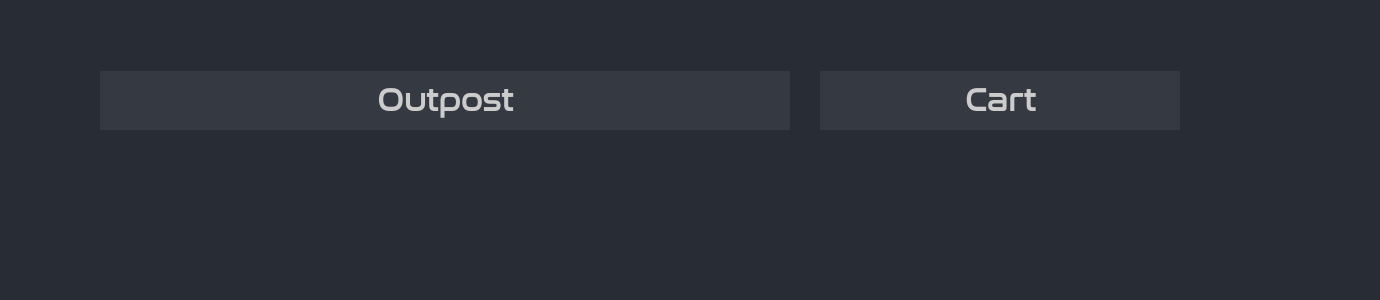
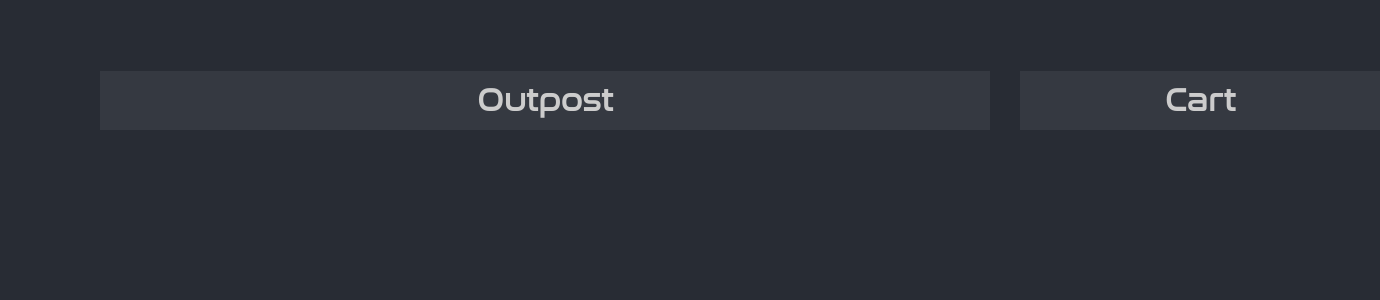
Before and after one commit to lightspeed-academy/lightspeed-react-cosmic-traders, a React (Create React App) app: page / in a window 1280 px wide. Shown: the top 300 px of the page, 1380 px wide, since content can reach past the window. Built offline with nearby package versions, Linux system fonts and the light colour scheme.

Commit message:
08-UsingCssModulesWithReact Complete

```diff
--- a/src/App.js
+++ b/src/App.js
@@ -1,8 +1,11 @@
 import Outpost from './outpost/Outpost'
+import styles from './App.module.css'
 
 function App() {
   return (
-    <Outpost />
+    <div className={styles.content}>
+      <Outpost />
+    </div>
   );
 }
 
--- /dev/null
+++ b/src/App.module.css
@@ -0,0 +1,8 @@
+.content {
+  display: flex;
+  margin: auto;
+  min-width: 1280px;
+  max-width: 1680px;
+  color: #ccc;
+  width: 100%;
+}
--- a/src/outpost/Outpost.css
+++ /dev/null
@@ -1,12 +0,0 @@
-.container {
-  display: flex;
-}
-
-.container .main-left {
-  flex-grow: 1;
-  margin-right: 30px;
-}
-
-.container .right-sidebar {
-  width: 360px;
-}
--- a/src/outpost/Outpost.js
+++ b/src/outpost/Outpost.js
@@ -1,10 +1,10 @@
-import './Outpost.css'
+import styles from './Outpost.module.css'
 
 export default function Outpost() {
   return (
-    <div className="container">
-      <div className="main-left"><h1 className="section-header">Outpost</h1></div>
-      <div className="right-sidebar"><h2 className="section-header">Cart</h2></div>
-    </div>
+    <>
+      <div className={styles.mainLeft}><h1 className="section-header">Outpost</h1></div>
+      <div className={styles.rightSidebar}><h2 className="section-header">Cart</h2></div>
+    </>
   )
 }
--- /dev/null
+++ b/src/outpost/Outpost.module.css
@@ -0,0 +1,8 @@
+.mainLeft {
+  flex-grow: 1;
+  margin-right: 30px;
+}
+
+.rightSidebar {
+  width: 360px;
+}
```
Also changed, not shown: src/App.css (added).
